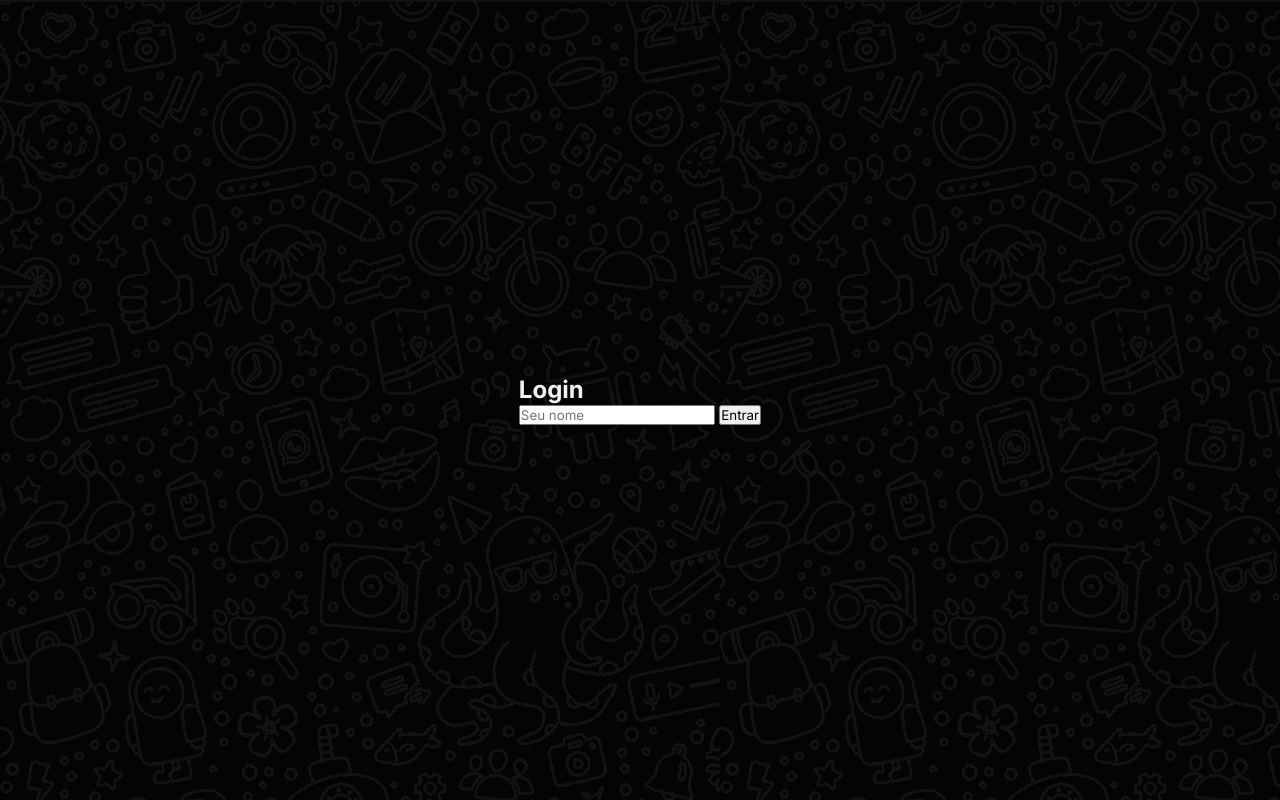
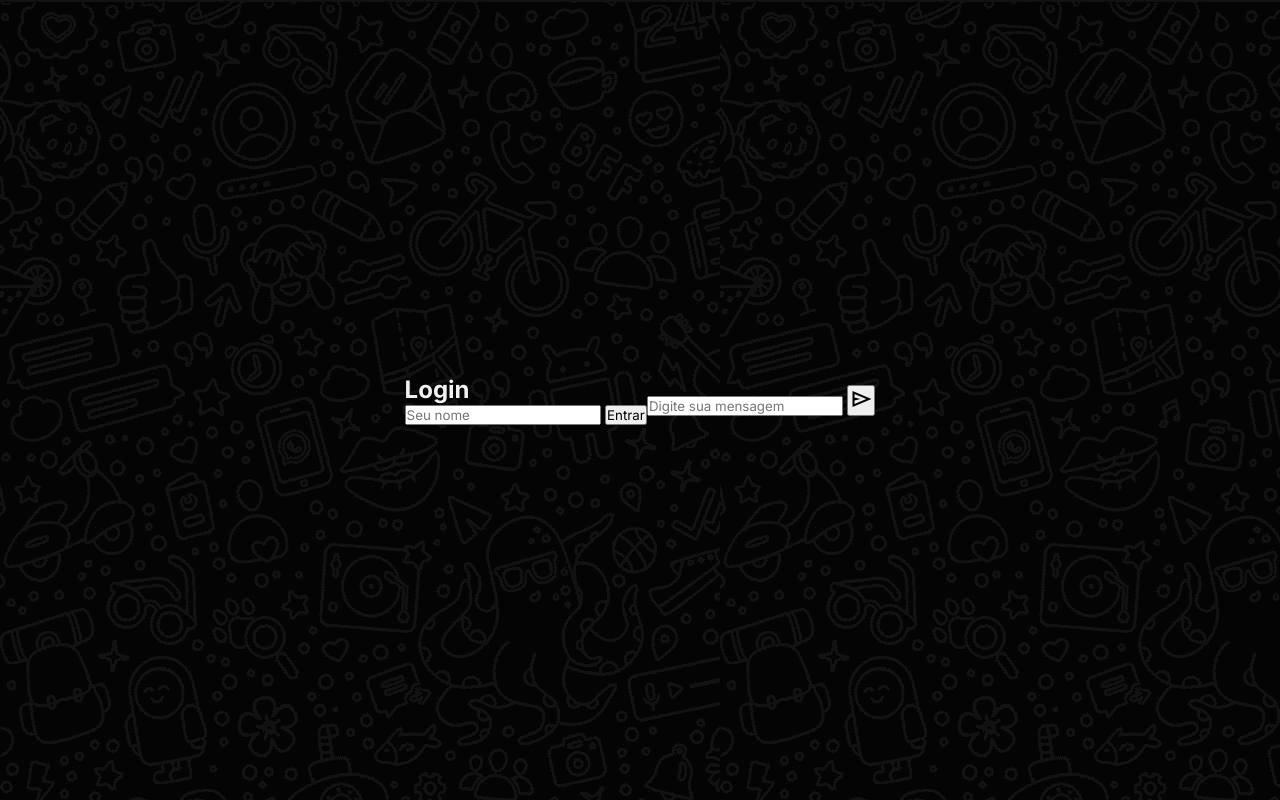
Before and after one commit to EduardoArauj0/CHAT, a plain HTML site: page frontend/index.html in a window 1280 px wide. Drawn offline with nearby package versions, Linux system fonts and the light colour scheme.

Commit message:
feat: adicionar estrutura inicial do chat no frontend

```diff
--- a/frontend/index.html
+++ b/frontend/index.html
@@ -4,7 +4,9 @@
     <meta charset="UTF-8">
     <meta name="viewport" content="width=device-width, initial-scale=1.0">
 
+    <link rel="stylesheet" href="https://fonts.googleapis.com/css2?family=Material+Symbols+Outlined:wght,FILL,GRAD@400,1,0" />
     <link rel="stylesheet" href="./css/style.css">
+
     <title>Chat</title>
 </head>
 <body>
@@ -18,6 +20,18 @@
                 <button type="submit" class="Login__button">Entrar</button>
             </form>
         </section>
+
+        <section class="Chat">
+
+            <section class="Chat__messages"></section>
+
+            <form class="Chat__form">
+                <input type="text" class="Chat__input" placeholder="Digite sua mensagem" required />
+                <button type="submit" class="Chat__button">
+                    <span class="material-symbols-outlined">send</span>
+                </button>
+            </form>
+        </section>
     </section>
 
 
```
